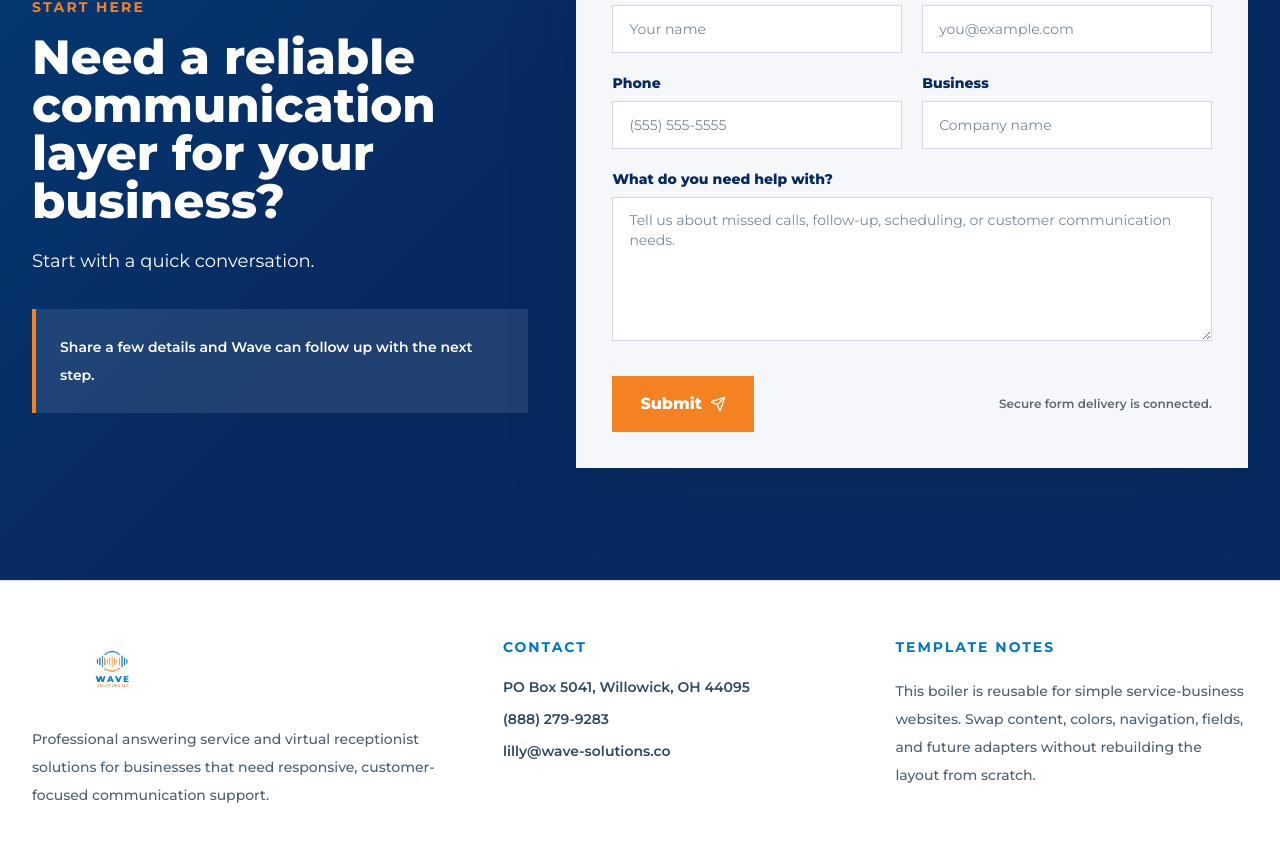
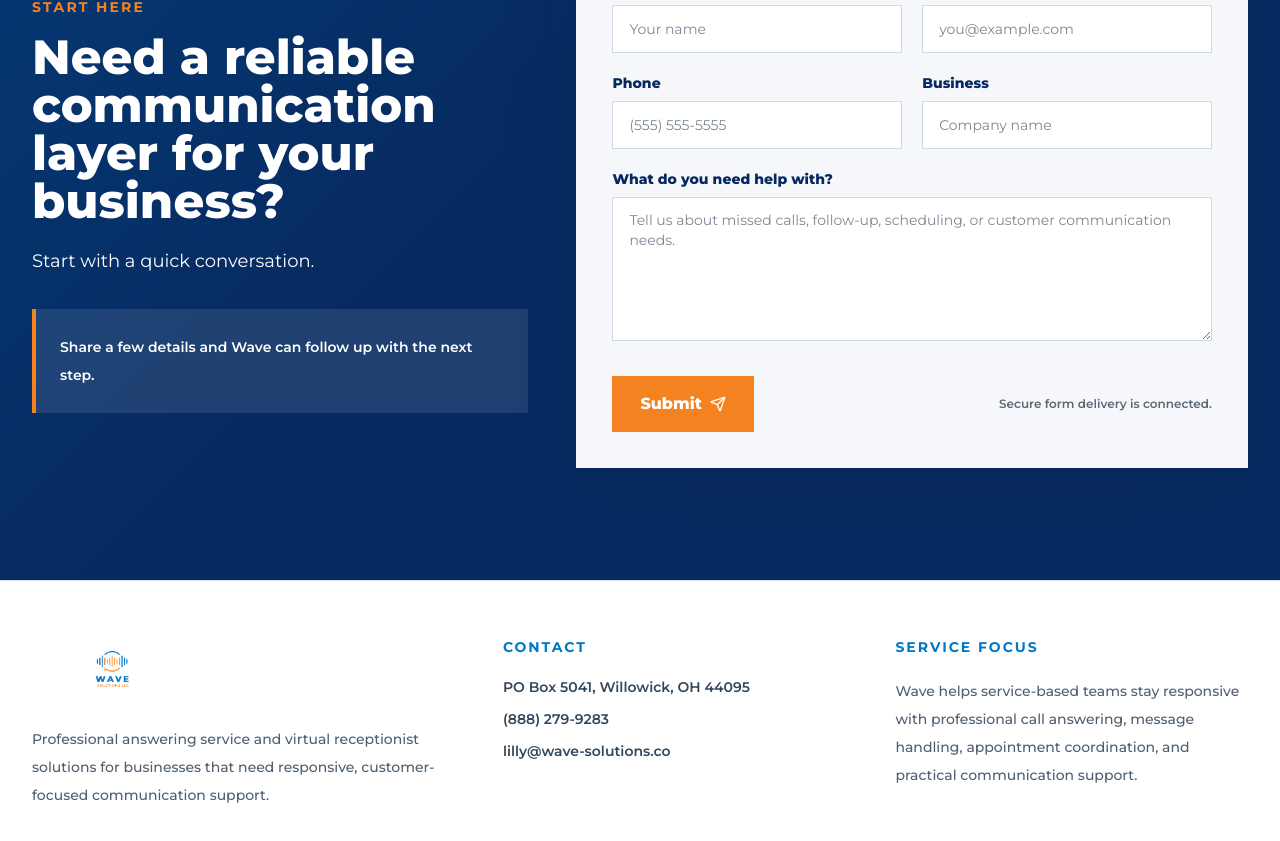
Before and after one commit to wavesolutionsoh/website, a Next.js app: page / in a window 1280 px wide. Shown: the part 1314-2155 px from the top of the page. Built offline with nearby package versions, Linux system fonts and the light colour scheme.

Commit message:
Replace footer boilerplate copy

```diff
--- a/src/app/layout.tsx
+++ b/src/app/layout.tsx
@@ -11,7 +11,7 @@ const montserrat = Montserrat({
 export const metadata: Metadata = {
   title: "Wave Solutions LLC | Professional Answering & Virtual Receptionist Services",
   description:
-    "A Next.js splash page boiler for Wave Solutions LLC, built for conference lead capture and future simple-service website expansion.",
+    "Professional answering, virtual receptionist, and communication support services for responsive service-based businesses.",
   openGraph: {
     title: "Wave Solutions LLC",
     description: "Professional answering and virtual receptionist services for service-based businesses.",
--- a/src/app/page.tsx
+++ b/src/app/page.tsx
@@ -214,8 +214,8 @@ function SiteFooter() {
           </div>
         </div>
         <div>
-          <h2 className="text-sm font-bold uppercase tracking-[0.14em] text-[#0077C8]">Template Notes</h2>
-          <p className="mt-5 text-sm font-medium leading-7 text-[#4e5f70]">{siteConfig.footer.templateNote}</p>
+          <h2 className="text-sm font-bold uppercase tracking-[0.14em] text-[#0077C8]">Service Focus</h2>
+          <p className="mt-5 text-sm font-medium leading-7 text-[#4e5f70]">{siteConfig.footer.serviceNote}</p>
         </div>
       </div>
     </footer>
--- a/src/content/site-config.json
+++ b/src/content/site-config.json
@@ -114,6 +114,6 @@
   },
   "footer": {
     "summary": "Professional answering service and virtual receptionist solutions for businesses that need responsive, customer-focused communication support.",
-    "templateNote": "This boiler is reusable for simple service-business websites. Swap content, colors, navigation, fields, and future adapters without rebuilding the layout from scratch."
+    "serviceNote": "Wave helps service-based teams stay responsive with professional call answering, message handling, appointment coordination, and practical communication support."
   }
 }
```
